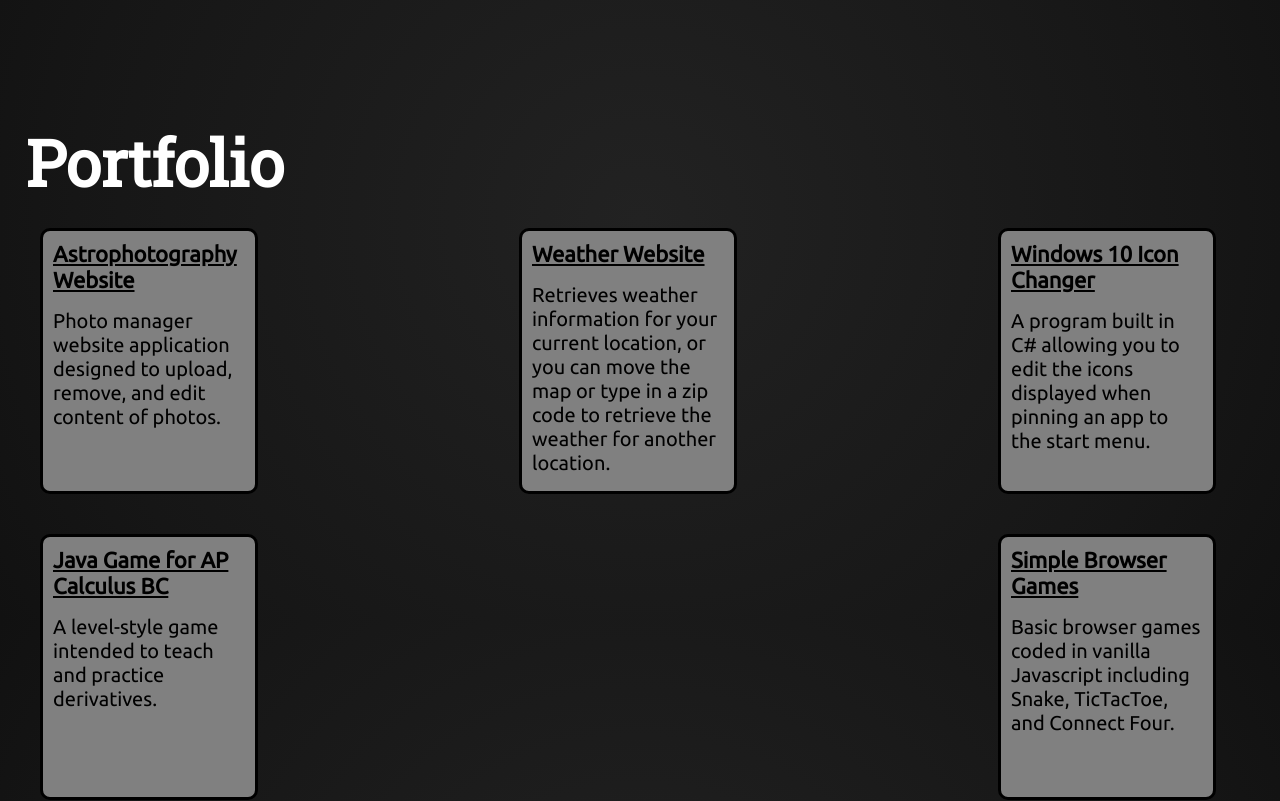
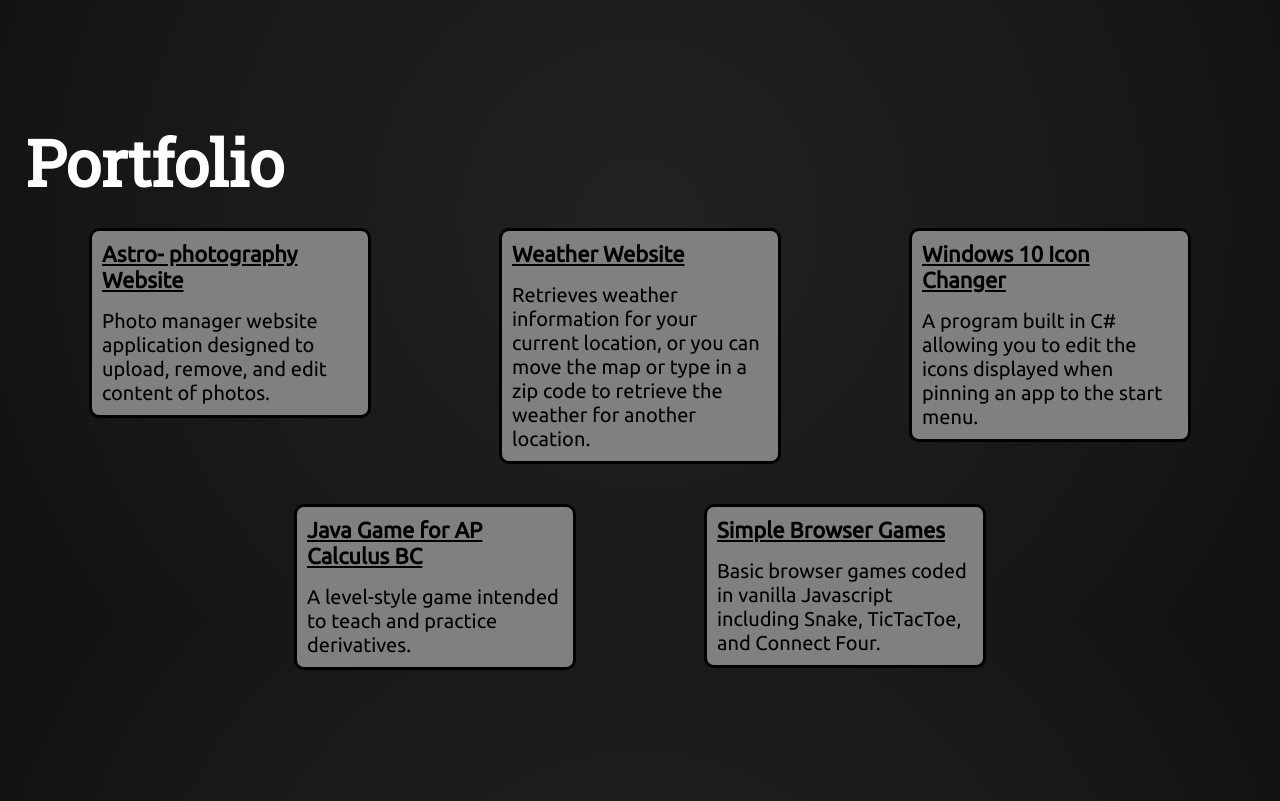
Before and after one commit to mv5903/website, a React (Create React App) app in the folder website/: page / in a window 1280 px wide. Shown: the part 1780-2581 px from the top of the page. Built offline with nearby package versions, Linux system fonts and the light colour scheme.

Commit message:
Added animations

```diff
--- a/website/package.json
+++ b/website/package.json
@@ -10,6 +10,7 @@
     "react-dom": "^17.0.2",
     "react-scripts": "^4.0.3",
     "typeit-react": "^2.0.3",
+    "uuid": "^8.3.2",
     "web-vitals": "^1.1.2"
   },
   "scripts": {
--- a/website/src/App.js
+++ b/website/src/App.js
@@ -4,12 +4,14 @@
 import styles from "./App.css";
 import Contact from "./components/Contact";
 import { cardData } from "./components/assets/websiteContent.js";
+import DownArrow from "./components/animations/DownArrow";
 
 function App() {
     return (
         <div className={styles.null}>
             <Navbar />
             <Title />
+            <DownArrow />
             <CardDisplay data={cardData} />;
             <Contact />
         </div>
--- a/website/src/components/Card.js
+++ b/website/src/components/Card.js
@@ -1,14 +1,21 @@
 import styles from "./Card.module.css";
 import ListItem from "./ListItem";
+import { v4 as uuidv4 } from 'uuid';
 
 function Card(props) {
+    function getRandomUUID() {
+        let generatedUUID = uuidv4();
+        console.log(generatedUUID);
+        return generatedUUID;
+    }
+
     const children = props.children;
     return (
         <div id={props.title} className={styles.cardbackground}>
             <h3>{props.title}</h3>
             <ul>
                 {children.map((item) => {
-                    return <ListItem text={item} />
+                    return <ListItem text={item} key={getRandomUUID()} />
                 })}
             </ul>
         </div>
--- a/website/src/components/Card.module.css
+++ b/website/src/components/Card.module.css
@@ -8,31 +8,38 @@
 
 .cardbackground {
     margin-bottom: 10vh;
-    height: 100vh;
+    min-height: 100vh;
 }
 
 ul {
-    height: 50vh;
     display: flex;
     list-style: none;
     align-items: flex-start;
-    justify-content: space-between;
+    justify-content: center;
     flex-wrap: wrap;
 }
 
 ul li {
     font-family: 'Ubuntu', sans-serif;
     margin-right: 5vw;
-    margin-left: 5vh;
+    margin-left: 5vw;
     border: 3px solid black;
     border-radius: 10px;
     font-size: 2.5vh;
+    height: auto;
     padding: 10px;
-    min-width: 15vw;
-    max-width: 15vw;
-    height: 30vh;
     background-color: grey;
     margin-bottom: 5vh;
+    max-width: 20vw;
+}
+
+@media screen and (max-width: 850px) {
+    ul li {
+        min-width: 80vw;
+    }
+    h3 {
+        text-align: center
+    }
 }
 
 ul li h5 {
--- a/website/src/components/Contact.js
+++ b/website/src/components/Contact.js
@@ -5,20 +5,19 @@
         <div id="Contact">
             <h3>Contact</h3>
             <div className={styles.contact}>
-                <a href="https://facebook.com/mv5903" target="_blank">
+                <a href="https://facebook.com/mv5903" target="_blank" rel="norefferer">
                     <img
-                        class="logo"
                         title="Matthew Vandenberg on Facebook"
                         src="https://cdn.jsdelivr.net/npm/simple-icons@5.12.0/icons/facebook.svg"
                     />
                 </a>
-                <a href="https://twitter.com/kwikmatt" target="_blank">
+                <a href="https://twitter.com/kwikmatt" target="_blank" rel="norefferer">
                     <img
                         title="@kwikmatt on Twitter"
                         src="https://cdn.jsdelivr.net/npm/simple-icons@5.12.0/icons/twitter.svg"
                     />
                 </a>
-                <a href="https://instagram.com/kwikmatt" target="_blank">
+                <a href="https://instagram.com/kwikmatt" target="_blank" rel="norefferer">
                     <img
                         title="@kwikmatt on Instagram"
                         src="https://cdn.jsdelivr.net/npm/simple-icons@5.12.0/icons/instagram.svg"
@@ -27,6 +26,7 @@
                 <a
                     href="https://www.youtube.com/channel/UCpxpQXZCLXvVk5N9bZIvhBw?view_as=subscriber"
                     target="_blank"
+                    rel="norefferer"
                 >
                     <img
                         title="Matthew Vandenberg on YouTube"
@@ -36,19 +36,20 @@
                 <a
                     href="https://linkedin.com/in/matthew-vandenberg-2a9022172"
                     target="_blank"
+                    rel="norefferer"
                 >
                     <img
                         title="Matthew Vandenberg on LinkedIn"
                         src="https://cdn.jsdelivr.net/npm/simple-icons@5.12.0/icons/linkedin.svg"
                     />
                 </a>
-                <a href="mailto:questions@mattvandenberg.com" target="_blank">
+                <a href="mailto:questions@mattvandenberg.com" target="_blank" rel="norefferer">
                     <img
                         title="Email Matthew Vandenberg"
                         src="https://cdn.jsdelivr.net/npm/simple-icons@5.12.0/icons/gmail.svg"
                     />
                 </a>
-                <a href="https://github.com/mv5903" target="_blank">
+                <a href="https://github.com/mv5903" target="_blank" rel="norefferer">
                     <img
                         title="Matthew Vandenberg on GitHub"
                         src="https://cdn.jsdelivr.net/npm/simple-icons@5.12.0/icons/github.svg"
--- /dev/null
+++ b/website/src/components/animations/DownArrow.js
@@ -0,0 +1,12 @@
+import styles from './DownArrow.module.css';
+
+function DownArrow() {
+    setTimeout(() => {
+        document.querySelector('#arrow').style.visibility = 'visible';
+    }, 7000);
+    return(
+        <i id="arrow" className={styles.arrow}><i className={styles.down}></i></i>
+    );
+}
+
+export default DownArrow;
--- /dev/null
+++ b/website/src/components/animations/DownArrow.module.css
@@ -0,0 +1,37 @@
+.arrow {
+   display: flex;
+   justify-content: center;
+   position: absolute;
+   left: 0;
+   right: 0;
+   margin-left: auto;
+   margin-right: auto;
+   width: 100px;
+   animation-name: slidein;
+   animation-duration: 2.5s;
+   animation-iteration-count: infinite;
+   visibility: hidden;
+}
+
+.down {
+    transform: rotate(45deg);
+    -webkit-transform: rotate(45deg);
+    border: solid white;
+    border-width: 0 3px 3px 0;
+    width: 100px;
+    height: 100px;
+    padding: 3px;
+    display: inline-block;
+}
+
+@keyframes slidein {
+    0% {
+        margin-top: 10vh;
+    }
+    50% {
+        margin-top: 15vh;
+    }
+    100% {
+        margin-top: 10vh;
+    }
+}
--- a/website/src/components/assets/websiteContent.js
+++ b/website/src/components/assets/websiteContent.js
@@ -35,7 +35,7 @@
         "title": "Portfolio",
         "cards": [
             {
-                "subtitle": "Astrophotography Website",
+                "subtitle": "Astro- photography Website",
                 "content": "Photo manager website application designed to upload, remove, and edit content of photos.",
                 "website": "https://alan-rock.com/"
             },
--- a/website/src/components/nav/Navbar.module.css
+++ b/website/src/components/nav/Navbar.module.css
@@ -8,8 +8,19 @@
     font-family: 'Roboto Slab', serif;
 }
 
+@media screen and (max-width: 1100px) {
+    .nav {
+        display: none;
+    }
+}
+
+.navbutton:hover {
+    border-bottom: 3px solid green;
+}
+
 .navbutton {
     margin-right: 10vw;
+    transition: .5s
 }
 
 .flexright {
--- a/website/src/components/text/Title.js
+++ b/website/src/components/text/Title.js
@@ -6,10 +6,10 @@
         <div className={styles.titleContainer}>
             <TypeIt
             options={{
-                strings: ['Matthew Vandenberg', 'Aspiring Software Engineer and Web Developer'],
+                strings: ['Matthew Vandenberg', ' ', 'Aspiring Software Engineer and Web Developer'],
                 cursorChar: '_',
                 speed: 60,
-                html: true
+                html: true,
             }}/>
         </div>
     );
--- a/website/src/components/text/Title.module.css
+++ b/website/src/components/text/Title.module.css
@@ -8,3 +8,10 @@
     text-align: center;
     color: white;
 }
+
+@media screen and (max-width: 850px) {
+    .titleContainer {
+        margin-top: 20vh;
+        font-size: 2em;
+    }
+}
```
Also changed, not shown: website/src/components/CardDisplay.module.css (deleted), 1 other file (tests, documents, lock files or other folders).
